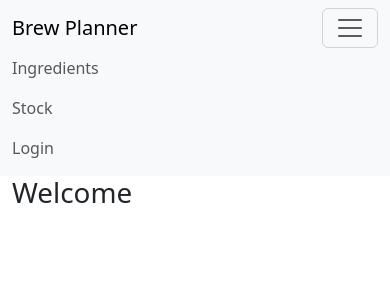
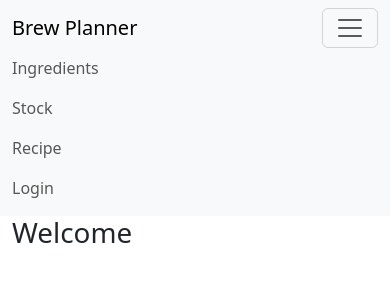
Before and after one commit to jordanpenard/brew-planner, a Django app: page / in a window 390 px wide, after a click that opens the changed part. Shown: the top 300 px of the page. Run offline with Django 4.2, Linux system fonts and the light colour scheme; some libraries are stand-ins or nearby versions.

Commit message:
Recipe edit is now fully working

```diff
--- a/stock/templates/master.html
+++ b/stock/templates/master.html
@@ -1,7 +1,7 @@
 <!DOCTYPE html>
 <html>
 <head>
-  <title>{% block title %}{% endblock title %}</title>
+  <title>Brew Planner - {% block title %}{% endblock title %}</title>
   {% load bootstrap5 %}
   {% bootstrap_css %}
   {% bootstrap_javascript %}
@@ -22,6 +22,9 @@
         </li>
         <li class="nav-item">
           <a class="nav-link" href="/stock">Stock</a>
+        </li>
+        <li class="nav-item">
+          <a class="nav-link" href="/recipe">Recipe</a>
         </li>
       </ul>
       <ul class="navbar-nav navbar-right">
--- a/stock/urls.py
+++ b/stock/urls.py
@@ -3,6 +3,13 @@ from . import views
 
 urlpatterns = [
     path('', views.index, name="index"),
+    path('recipe', views.recipe, name="recipe"),
+    path('recipe/add', views.add_recipe, name="add_recipe"),
+    path('recipe/<int:pk>/edit', views.edit_recipe, name="edit_recipe"),
+    path('recipe/<int:pk>/add_grain', views.add_grain, name="add_grain"),
+    path('recipe/<int:pk>/add_hop', views.add_hop, name="add_hop"),
+    path('recipe/edit_grain/<int:pk>', views.edit_grain, name="edit_grain"),
+    path('recipe/edit_hop/<int:pk>', views.edit_hop, name="edit_hop"),
     path('stock', views.stock, name="stock"),
     path('stock/add', views.add_stock, name="add_stock"),
     path('stock/edit', views.edit_stock, name="edit_stock"),
--- a/stock/views.py
+++ b/stock/views.py
@@ -1,5 +1,5 @@
 from django.shortcuts import render, redirect
-from .models import Ingredient, Grain, Hop, Yeast, Stock
+from .models import Ingredient, Grain, Hop, Yeast, Stock, Recipe, GrainRecipe, HopRecipe
 from django.contrib import messages
 
 
@@ -79,3 +79,148 @@ def add_ingredients(request):
         messages.success(request, "Malformed request")
 
     return redirect("ingredients")
+
+
+def recipe(request):
+    context = {'recipes': Recipe.objects.all(),
+               'grain_recipes': GrainRecipe.objects.all(),
+               'hop_recipes': HopRecipe.objects.all(),
+               'yeasts': Yeast.objects.all()}
+    return render(request, 'recipe.html', context)
+
+
+def add_recipe(request):
+    if request.method != "POST":
+        return redirect("recipe")
+    if not request.user.is_authenticated:
+        return redirect("login")
+
+    name = request.POST['name']
+    new_entry = Recipe(name=name, owner=request.user.username)
+    new_entry.save()
+
+    return redirect("recipe")
+
+
+def edit_recipe(request, pk):
+    if not request.user.is_authenticated:
+        return redirect("login")
+
+    current_recipe = Recipe.objects.get(pk=pk)
+    if current_recipe.owner != request.user.username:
+        messages.success(request, "You can't edit someone else's recipe")
+        return redirect("recipe")
+
+    if request.method == "POST":
+        current_recipe.name = request.POST['name']
+        current_recipe.batch_size_l = request.POST['batch_size_l']
+        current_recipe.yeast = Yeast.objects.get(pk=request.POST['yeast'])
+        current_recipe.comments = request.POST['comments']
+        current_recipe.save()
+        return redirect("edit_recipe", pk)
+
+    else:
+        used_grains = GrainRecipe.objects.filter(recipe=current_recipe).values_list("grain")
+
+        context = {'recipe': current_recipe,
+                   'grain_recipes': GrainRecipe.objects.filter(recipe=pk),
+                   'hop_recipes': HopRecipe.objects.filter(recipe=pk),
+                   'all_grain': Grain.objects.all(),
+                   'all_hop': Hop.objects.all(),
+                   'unused_grain': Grain.objects.all().exclude(pk__in=used_grains),
+                   'all_yeast': Yeast.objects.all()}
+        return render(request, 'edit_recipe.html', context)
+
+
+def add_grain(request, pk):
+    if not request.user.is_authenticated:
+        return redirect("login")
+
+    current_recipe = Recipe.objects.get(pk=pk)
+    if current_recipe.owner != request.user.username:
+        messages.success(request, "You can't edit someone else's recipe")
+        return redirect("recipe")
+
+    if request.method != "POST":
+        return redirect("recipe")
+
+    grain = request.POST['grain']
+    quantity_g = request.POST['quantity_g']
+
+    new_entry = GrainRecipe(recipe=current_recipe, grain=Grain.objects.get(pk=grain), quantity_g=quantity_g)
+    new_entry.save()
+
+    return redirect("edit_recipe", pk)
+
+
+def add_hop(request, pk):
+    if not request.user.is_authenticated:
+        return redirect("login")
+
+    current_recipe = Recipe.objects.get(pk=pk)
+    if current_recipe.owner != request.user.username:
+        messages.success(request, "You can't edit someone else's recipe")
+        return redirect("recipe")
+
+    if request.method != "POST":
+        return redirect("recipe")
+
+    hop = request.POST['hop']
+    quantity_g = request.POST['quantity_g']
+    time_min = request.POST['time_min']
+
+    if request.POST.get('dry_hop', False):
+        dry_hop = True
+        time_min = 0
+    else:
+        dry_hop = False
+
+    new_entry = HopRecipe(recipe=current_recipe, hop=Hop.objects.get(pk=hop), quantity_g=quantity_g, time_min=time_min, dry_hop=dry_hop)
+    new_entry.save()
+
+    return redirect("edit_recipe", pk)
+
+
+def edit_grain(request, pk):
+    if not request.user.is_authenticated:
+        return redirect("login")
+
+    current_recipe = GrainRecipe.objects.get(pk=pk)
+    if current_recipe.recipe.owner != request.user.username:
+        messages.success(request, "You can't edit someone else's recipe")
+        return redirect("recipe")
+
+    if request.method != "POST":
+        return redirect("recipe")
+
+    current_recipe.grain = Grain.objects.get(pk=request.POST['grain'])
+    current_recipe.quantity_g = request.POST['quantity_g']
+    current_recipe.save()
+    return redirect("edit_recipe", pk=current_recipe.recipe.pk)
+
+
+def edit_hop(request, pk):
+    if not request.user.is_authenticated:
+        return redirect("login")
+
+    current_recipe = HopRecipe.objects.get(pk=pk)
+    if current_recipe.recipe.owner != request.user.username:
+        messages.success(request, "You can't edit someone else's recipe")
+        return redirect("recipe")
+
+    if request.method != "POST":
+        return redirect("recipe")
+
+    current_recipe.hop = Hop.objects.get(pk=request.POST['hop'])
+    current_recipe.quantity_g = request.POST['quantity_g']
+    current_recipe.time_min = request.POST['time_min']
+
+    if request.POST.get('dry_hop', False):
+        current_recipe.dry_hop = True
+        current_recipe.time_min = 0
+    else:
+        current_recipe.dry_hop = False
+
+    current_recipe.save()
+
+    return redirect("edit_recipe", pk=current_recipe.recipe.pk)
```
Also changed, not shown: stock/models.py (+23 -1 lines), stock/templates/edit_recipe.html (added, +207 -0 lines), stock/templates/recipe.html (added, +28 -0 lines), stock/migrations/0002_alter_stock_ingredient_recipe_hoprecipe_grainrecipe.py (added), stock/migrations/0003_alter_recipe_yeast.py (added).
